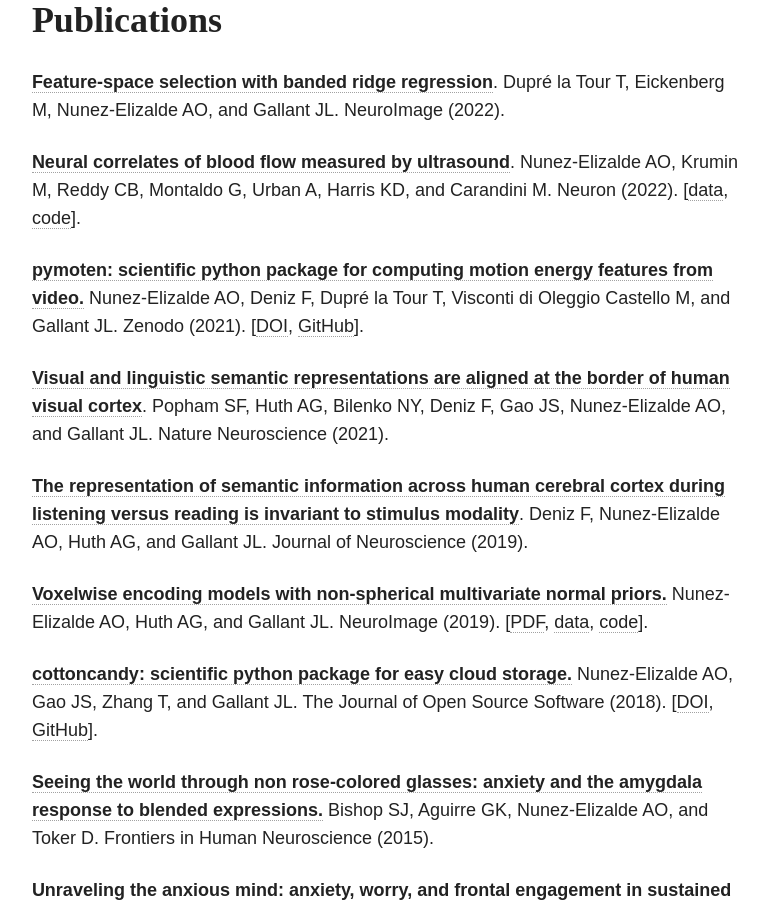
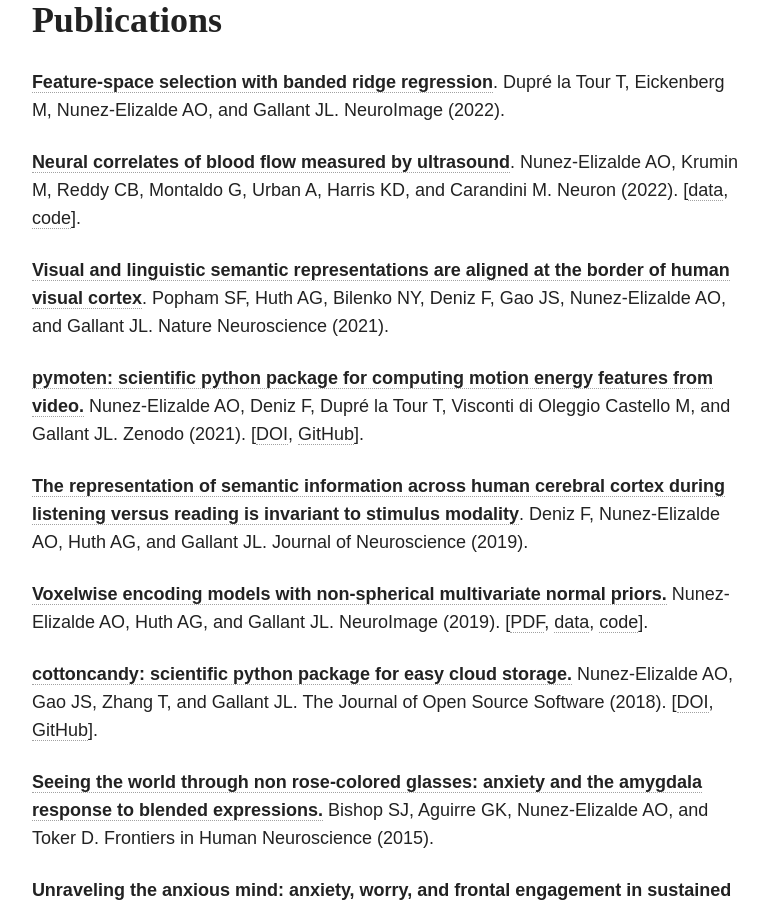
Before and after one commit to anwarnunez/anwarnunez.github.io, a Jekyll site: the page built from publications/index.md, in a window 1280 px wide and 900 px high, scrolled down 447 px. Shown: the whole window, without its empty margins (254-1022 px from the left). Built offline with Jekyll 4.4.1, drawn with Linux system fonts in a browser that asks for light colours; nearby versions of some CDN libraries.

Commit message:
Update index.md

```diff
--- a/publications/index.md
+++ b/publications/index.md
@@ -14,9 +14,9 @@ search_omit: false
 
 [**Neural correlates of blood flow measured by ultrasound**](https://doi.org/10.1016/j.neuron.2022.02.012). Nunez-Elizalde AO, Krumin M, Reddy CB, Montaldo G, Urban A, Harris KD, and Carandini M. Neuron (2022). [[data](https://figshare.com/projects/Nunez-Elizalde2022/132110), [code](https://github.com/anwarnunez/fusi)].
 
+[**Visual and linguistic semantic representations are aligned at the border of human visual cortex**]( https://doi.org/10.1038/s41593-021-00921-6). Popham SF, Huth AG, Bilenko NY, Deniz F, Gao JS, Nunez-Elizalde AO, and Gallant JL. Nature Neuroscience (2021).
+
 [**pymoten: scientific python package for computing motion energy features from video.**](http://github.com/gallantlab/pymoten) Nunez-Elizalde AO, Deniz F, Dupré la Tour T, Visconti di Oleggio Castello M, and Gallant JL. Zenodo (2021). [[DOI](https://doi.org/10.5281/zenodo.6349625), [GitHub](http://github.com/gallantlab/pymoten)].
-
-[**Visual and linguistic semantic representations are aligned at the border of human visual cortex**]( https://doi.org/10.1038/s41593-021-00921-6). Popham SF, Huth AG, Bilenko NY, Deniz F, Gao JS, Nunez-Elizalde AO, and Gallant JL. Nature Neuroscience (2021).
 
 [**The representation of semantic information across human cerebral cortex during listening versus reading is invariant to stimulus modality**](https://www.jneurosci.org/content/39/39/7722). Deniz F, Nunez-Elizalde AO, Huth AG, and Gallant JL. Journal of Neuroscience (2019).
 
```
